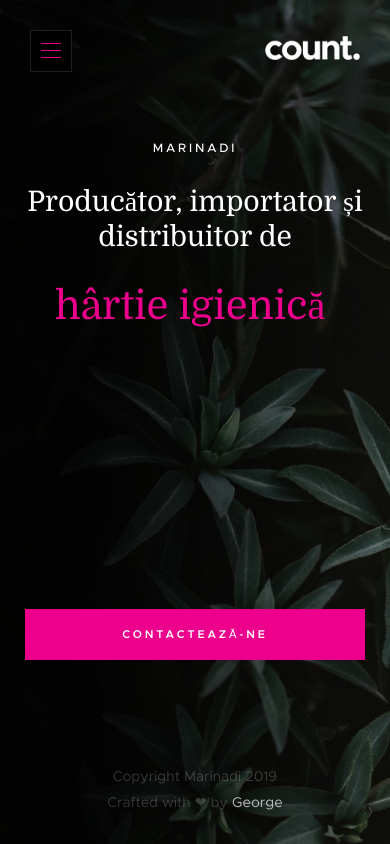
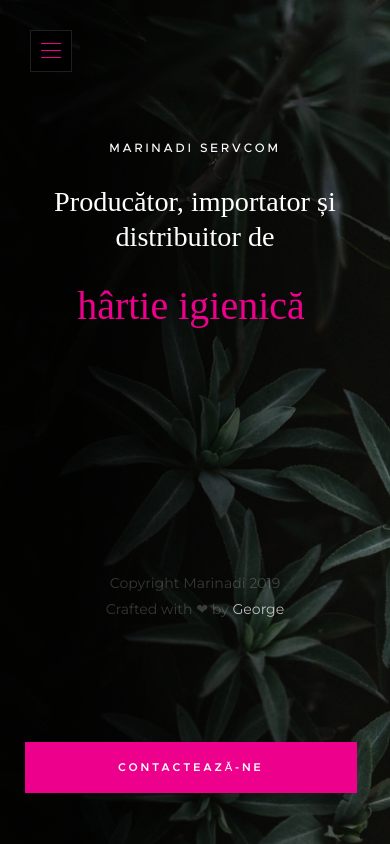
Before and after one commit to georgebrata/marinadinet-landing-page, a plain HTML site: page index.html in a window 390 px wide. Drawn offline with nearby package versions, Linux system fonts and the light colour scheme.

Commit message:
Updated fonts

```diff
--- a/css/demo.css
+++ b/css/demo.css
@@ -112,7 +112,7 @@ html {
 
 body {
   background: #111111;
-  font-family: "metropolis-regular", sans-serif;
+  font-family: "Montserrat", sans-serif;
   font-size: 1.7rem;
   font-style: normal;
   font-weight: normal;
@@ -141,7 +141,7 @@ a:active {
 
 h1,
 h3 {
-  font-family: "metropolis-semibold", sans-serif;
+  font-family: "Montserrat", sans-serif;
   color: #FFFFFF;
   font-style: normal;
   text-rendering: optimizeLegibility;
@@ -149,7 +149,7 @@ h3 {
 }
 
 p.lead {
-  font-family: "metropolis-light", sans-serif;
+  font-family: "Montserrat", sans-serif;
   font-size: 1.9rem;
   line-height: 1.8;
   margin-bottom: 3.6rem;
--- a/css/main.css
+++ b/css/main.css
@@ -58,7 +58,8 @@ body {
 
 body {
   background: #111111;
-  font-family: "metropolis-regular", sans-serif;
+  font-family: "Montserrat", sans-serif;
+  font-weight: 400;
   font-size: 1.7rem;
   font-style: normal;
   font-weight: normal;
@@ -95,14 +96,14 @@ a:active {
  *
  * ------------------------------------------------------------------- */
 h1, h2, h3, h4, h5, h6, .h1, .h2, .h3, .h4, .h5, .h6 {
-  font-family: "domine-regular", serif;
+  font-family: "Noto Serif SC", serif;
   color: white;
   font-style: normal;
   font-weight: normal;
   text-rendering: optimizeLegibility;
 }
 #typed, .typed-cursor {
-  font-family: "domine-regular", serif;
+  font-family: "Noto Serif SC", serif;
   color: #ec008c;
   font-style: normal;
   font-weight: normal;
@@ -185,7 +186,7 @@ p img {
 }
 
 p.lead {
-  font-family: "metropolis-light", sans-serif;
+  font-family: "Montserrat", sans-serif;
   font-size: 2rem;
   font-weight: 300;
   line-height: 1.8;
@@ -212,7 +213,8 @@ b {
 
 em,
 i {
-  font-family: "metropolis-italic", sans-serif;
+  font-family: "Montserrat", sans-serif;
+  font-weight: 300;
 }
 
 strong,
@@ -244,7 +246,7 @@ blockquote:before {
 }
 
 blockquote p {
-  font-family: "domine-regular", serif;
+  font-family: "Noto Serif SC", serif;
   padding: 0;
   font-size: 2.1rem;
   line-height: 1.857;
@@ -253,7 +255,7 @@ blockquote p {
 
 blockquote cite {
   display: block;
-  font-family: "domine-regular", serif;
+  font-family: "Noto Serif SC", serif;
   font-size: 1.4rem;
   font-style: normal;
   line-height: 1.5;
@@ -1309,9 +1311,12 @@ input::-moz-focus-inner {
 
 .home-content__main {
   max-width: 1400px;
-  padding-top: 15rem;
   position: relative;
   overflow: hidden;
+}
+.home-content__text {
+  padding-bottom: 15rem;
+  padding-top: 15rem;
 }
 
 .home-content__text p {
@@ -1320,10 +1325,6 @@ input::-moz-focus-inner {
   color: rgba(255, 255, 255, 0.3);
   margin-top: 6.6rem;
   margin-right: 15%;
-}
-
-.home-content__subscribe {
-
 }
 
 #mc-form {
@@ -1702,6 +1703,9 @@ html.no-csstransitions .home-content__main {
 
   .home-content__subscribe {
     margin: 3rem 0 0 0;
+    position: fixed;
+    bottom: 50px;
+    width: 85%;
   }
 
   .home-content__counter .time {
@@ -1847,6 +1851,9 @@ html.no-csstransitions .home-content__main {
   .home-content__line {
     display: none;
   }
+  .home-content__text {
+    padding-bottom: 10rem;
+  }
 
 }
 
@@ -1871,6 +1878,9 @@ html.no-csstransitions .home-content__main {
   .home-social {
     display: none;
   }
+  .home-content__text {
+    padding-bottom: 5rem;
+  }
 
 }
 
@@ -1934,6 +1944,10 @@ html.no-csstransitions .home-content__main {
     padding-left: 25px;
   }
 
+  .home-content__text {
+    padding-bottom: 1rem;
+  }
+
 }
 
 @media only screen and (max-width:500px) {
@@ -2011,6 +2025,9 @@ html.no-csstransitions .home-content__main {
 
   .home-copyright {
     margin-top: 7.8rem;
+  }
+  .home-content__text {
+    padding-bottom: 0;
   }
 
 }
--- a/index.html
+++ b/index.html
@@ -27,6 +27,9 @@
     ================================================== -->
     <link rel="shortcut icon" href="favicon.ico" type="image/x-icon" />
     <link rel="icon" href="favicon.ico" type="image/x-icon" />
+
+    <link href="https://fonts.googleapis.com/css?family=Montserrat:200,300,400,500,600,700&amp;subset=latin-ext" rel="stylesheet">
+    <link href="https://fonts.googleapis.com/css?family=Noto+Serif+SC:400,700" rel="stylesheet">
   </head>
 
   <body>
@@ -36,15 +39,10 @@
       <div class="overlay"></div>
 
       <div class="home-content">
-        <div class="home-logo">
-          <a href="index-static.html">
-            <img src="images/logo.png" alt="Homepage" />
-          </a>
-        </div>
 
         <div class="row home-content__main">
           <div class="home-content__text">
-            <h3>Marinadi</h3>
+            <h3>Marinadi servcom</h3>
 
             <h1>
               Producător, importator și distribuitor de
```
Also changed, not shown: mark-zuckerberg-facepalm.jpeg (added).
